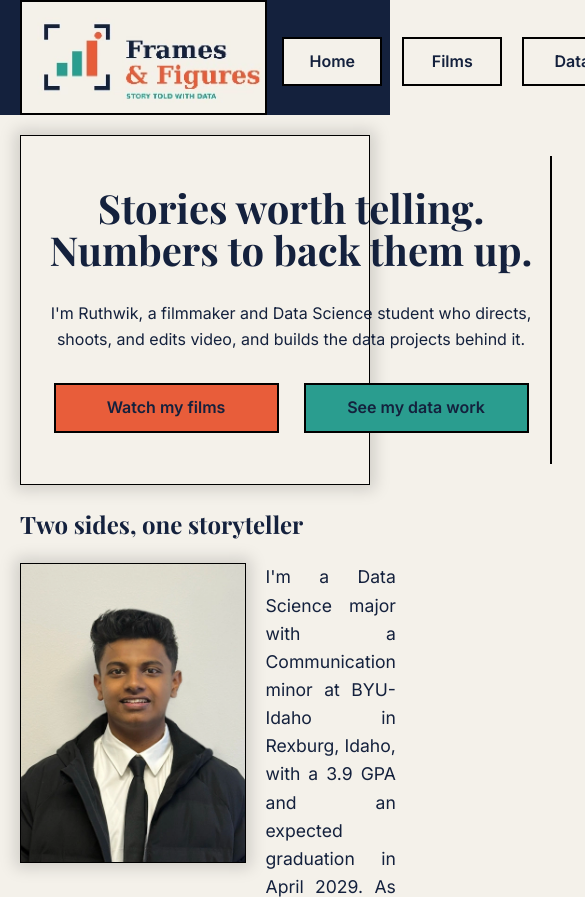
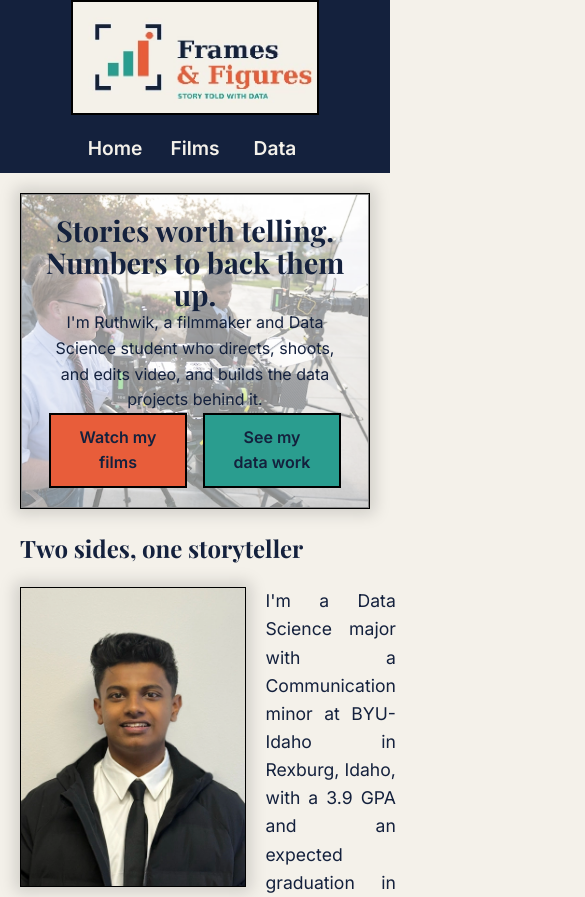
Before and after one commit to WesleyCarlson3712/wdd130-veerapathiran, a plain HTML site: page index.html in a window 390 px wide. Shown: the top 897 px of the page, 585 px wide, since content can reach past the window. Drawn offline with nearby package versions, Linux system fonts and the light colour scheme.

Commit message:
began working on mobile layout

```diff
--- a/styles/styles.css
+++ b/styles/styles.css
@@ -48,7 +48,6 @@ header {
     align-items: center;
     padding: 0px 20px;
     max-width: 1200px;
-
 }
 .nav-links {
     display: flex;
@@ -60,14 +59,13 @@ header {
     text-decoration: none;
     font-weight: 600;
     display: inline-block;
-    background-color: #F4F1EA;
-    color: #14213D;
+    color: #F4F1EA;
     text-decoration: none;
     padding: 10px 20px;
     width: 100px;
     margin: auto auto;
     text-align:center;
-    border: 2px solid black;
+    font-size: 1.2rem;
 }
 
 nav a:hover {
@@ -75,6 +73,7 @@ nav a:hover {
 }
 
 .home-intro {
+    width: 100%;
     display: flex;
     flex-direction: row;
     border: 1px solid black;
@@ -374,15 +373,48 @@ footer a:hover {
 }
 
 /* Mobile Layout */
-@media screen and (max-width: 700px) {
-
+@media screen and (max-width: 850px) {
+    .nav-bar {
+        flex-direction: column;
+    }
+    .nav-links {
+        display: flex;
+        gap: 0;
+        align-items: center;
+    }
+    .nav-links a {
+        padding: 10px 0px;
+        width: 80px;
+    }
     header {
-        flex-direction: column;
-        gap: 15px;
+        height:auto
+    }
+    .home-intro img {
+        position: absolute;
+        height: 100%;
+        z-index: -1;
+    }
+    .home-intro {
+        width: 100%;
+        position: relative;
+        padding: 0px;
+        gap: 10%;
+        height: auto;
     }
 
-    nav {
-        gap: 15px;
+    .home-intro-text {
+        padding: 20px 20px;
+        text-align:center;
+        min-width: 100%;
+        background-color: rgba(255, 255, 255, 0.521);
+    }
+
+    .home-intro-text h1 {
+        line-height: 2rem;
+        margin:0;
+        font-size: 1.8rem;
+        margin-top: 0;
+        text-align:center;
     }
 
     .project-grid {
```
